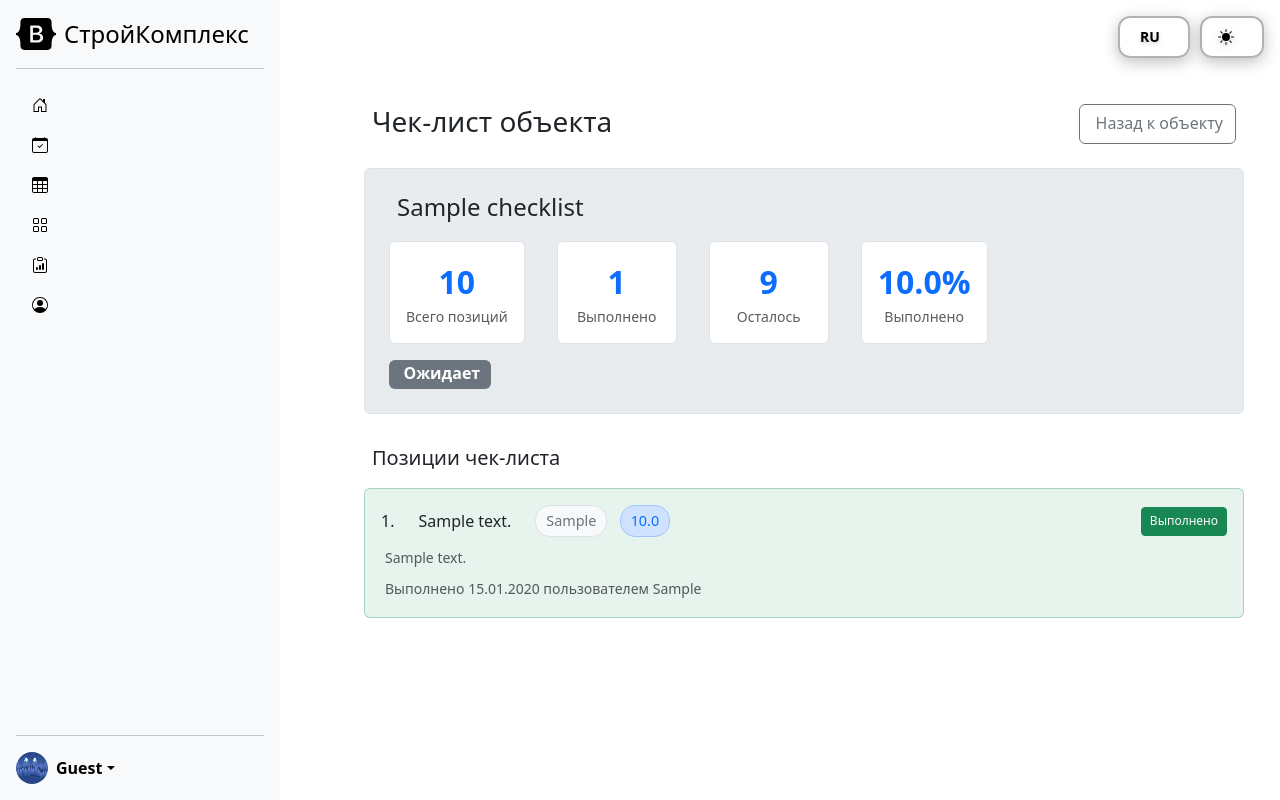
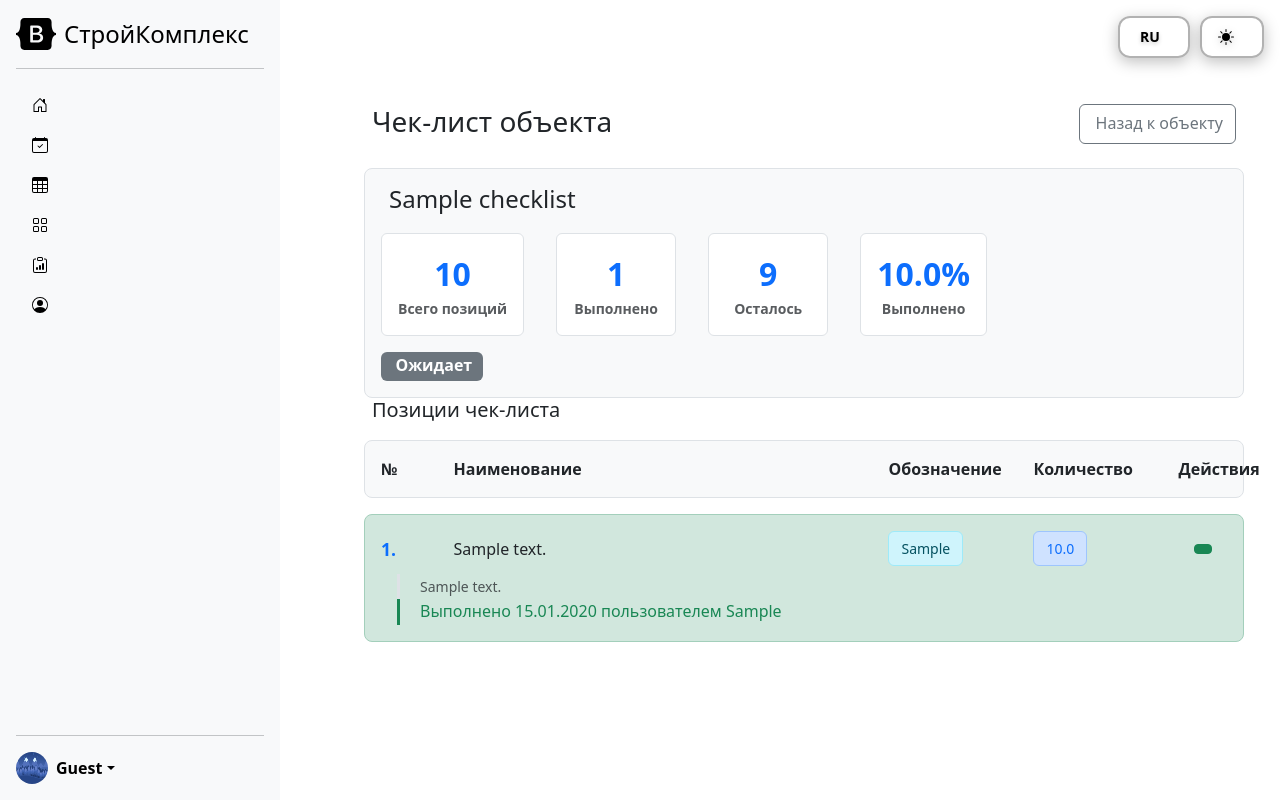
Before and after one commit to ReperXorosh/BuildApp, a Flask app: template app/templates/objects/checklist_view.html in a window 1280 px wide. Run offline with Flask 3, Linux system fonts and the light colour scheme; tables that the repository leaves empty hold one stand-in row (Sample ...); the template is opened without the code that fills it: values named after a table or form of the project are taken from there, most other values are stand-ins (such as "Sample title", 1, 10 or a date in 2020); some libraries are stand-ins or nearby versions.

Commit message:
Исправление чек-листа

```diff
--- a/app/templates/objects/checklist_view.html
+++ b/app/templates/objects/checklist_view.html
@@ -9,11 +9,12 @@
     }
 
     .checklist-header {
-        background: var(--bs-secondary-bg);
+        background: var(--bs-light);
         border: 1px solid var(--bs-border-color);
-        border-radius: 0.375rem;
-        padding: 1.5rem;
-        margin-bottom: 2rem;
+        border-radius: 0.5rem;
+        padding: 1rem;
+        font-weight: 600;
+        color: var(--bs-body-color);
     }
 
     .checklist-stats {
@@ -45,10 +46,10 @@
     .checklist-item {
         background: var(--bs-body-bg);
         border: 1px solid var(--bs-border-color);
-        border-radius: 0.375rem;
+        border-radius: 0.5rem;
         padding: 1rem;
-        margin-bottom: 0.75rem;
-        transition: all 0.2s ease-in-out;
+        margin-bottom: 1rem;
+        transition: all 0.2s ease;
     }
 
     .checklist-item:hover {
@@ -57,34 +58,64 @@
     }
 
     .checklist-item.completed {
-        background: rgba(25, 135, 84, 0.1);
-        border-color: rgba(25, 135, 84, 0.3);
+        background: var(--bs-success-bg-subtle);
+        border-color: var(--bs-success-border-subtle);
     }
 
-    .checklist-item-header {
-        display: flex;
-        justify-content: space-between;
-        align-items: center;
-        margin-bottom: 0.5rem;
+    .item-number {
+        font-weight: 600;
+        color: var(--bs-primary);
+        font-size: 1.1em;
     }
 
     .item-text {
         font-weight: 500;
         color: var(--bs-body-color);
-        flex-grow: 1;
-        margin-right: 1rem;
+    }
+
+    .unit-badge, .quantity-badge {
+        display: inline-block;
+        padding: 0.375rem 0.75rem;
+        font-size: 0.875em;
+        font-weight: 500;
+        line-height: 1.5;
+        text-align: center;
+        white-space: nowrap;
+        vertical-align: baseline;
+        border-radius: 0.375rem;
+        transition: color 0.15s ease-in-out, background-color 0.15s ease-in-out, border-color 0.15s ease-in-out, box-shadow 0.15s ease-in-out;
+    }
+
+    .unit-badge {
+        color: var(--bs-info-text-emphasis);
+        background-color: var(--bs-info-bg-subtle);
+        border: 1px solid var(--bs-info-border-subtle);
+    }
+
+    .quantity-badge {
+        color: var(--bs-warning-text-emphasis);
+        background-color: var(--bs-warning-bg-subtle);
+        border: 1px solid var(--bs-warning-border-subtle);
     }
 
     .item-actions {
         display: flex;
-        gap: 0.5rem;
-        align-items: center;
+        gap: 0.25rem;
+        justify-content: center;
+    }
+
+    .item-notes {
+        padding-left: 1rem;
+        border-left: 3px solid var(--bs-border-color);
+        margin-left: 1rem;
     }
 
     .completion-info {
-        font-size: 0.875rem;
-        color: var(--bs-secondary-color);
-        margin-top: 0.5rem;
+        padding-left: 1rem;
+        border-left: 3px solid var(--bs-success);
+        margin-left: 1rem;
+        color: var(--bs-success);
+        font-weight: 500;
     }
 
     .btn-sm {
@@ -107,17 +138,6 @@
     .item-details {
         display: inline-block;
         margin-left: 1rem;
-    }
-
-    .unit-badge, .quantity-badge {
-        display: inline-block;
-        background: var(--bs-light);
-        padding: 4px 10px;
-        border-radius: 15px;
-        font-size: 0.9em;
-        color: var(--bs-secondary);
-        font-weight: 500;
-        border: 1px solid var(--bs-border-color);
     }
 
     .unit-badge {
@@ -218,30 +238,58 @@
                             Позиции чек-листа
                         </h5>
 
+                        <!-- Шапка таблицы -->
+                        <div class="checklist-header mb-3">
+                            <div class="row align-items-center">
+                                <div class="col-1">
+                                    <strong>№</strong>
+                                </div>
+                                <div class="col-6">
+                                    <strong>Наименование</strong>
+                                </div>
+                                <div class="col-2">
+                                    <strong>Обозначение</strong>
+                                </div>
+                                <div class="col-2">
+                                    <strong>Количество</strong>
+                                </div>
+                                <div class="col-1">
+                                    <strong>Действия</strong>
+                                </div>
+                            </div>
+                        </div>
+
                         {% for item in checklist.items %}
                         <div class="checklist-item {% if item.is_completed %}completed{% endif %}" id="item-{{ item.id }}">
-                            <div class="checklist-item-header">
-                                <div class="item-text">
-                                    <span class="me-3">{{ loop.index }}.</span>
-                                    {{ item.item_text }}
-                                    {% if item.unit or item.quantity %}
-                                        <span class="item-details ms-3">
+                            <div class="checklist-item-content">
+                                <div class="row align-items-center">
+                                    <div class="col-1">
+                                        <span class="item-number">{{ loop.index }}.</span>
+                                    </div>
+                                    <div class="col-6">
+                                        <span class="item-text">{{ item.item_text }}</span>
+                                    </div>
+                                    <div class="col-2">
                                         {% if item.unit and item.unit != 'шт' %}
-                                                <span class="unit-badge me-2">{{ item.unit }}</span>
+                                            <span class="unit-badge">{{ item.unit }}</span>
+                                        {% else %}
+                                            <span class="text-muted">-</span>
                                         {% endif %}
+                                    </div>
+                                    <div class="col-2">
                                         {% if item.quantity and item.quantity != 1.0 %}
                                             <span class="quantity-badge">{{ item.quantity }}</span>
-                                            {% endif %}
-                                        </span>
+                                        {% else %}
+                                            <span class="text-muted">-</span>
                                         {% endif %}
                                     </div>
+                                    <div class="col-1">
                                         <div class="item-actions">
                                             <!-- Кнопка переключения статуса -->
                                             <button class="btn btn-sm btn-{{ 'success' if item.is_completed else 'outline-success' }}"
                                                     onclick="toggleItem('{{ item.id }}', '{{ object.id }}')"
                                                     title="{{ 'Отметить как невыполненную' if item.is_completed else 'Отметить как выполненную' }}">
                                                 <i class="bi bi-{{ 'check-circle-fill' if item.is_completed else 'circle' }}"></i>
-                                        {{ 'Выполнено' if item.is_completed else 'Выполнить' }}
                                             </button>
 
                                             {% if current_user.role == 'Инженер ПТО' %}
@@ -259,9 +307,11 @@
                                             {% endif %}
                                         </div>
                                     </div>
+                                </div>
+                            </div>
 
                             {% if item.notes %}
-                            <div class="mt-2">
+                            <div class="item-notes mt-2">
                                 <small class="text-muted">
                                     <i class="bi bi-chat-text me-1"></i>
                                     {{ item.notes }}
```
Lines whose indentation alone changed are shown as unchanged.
